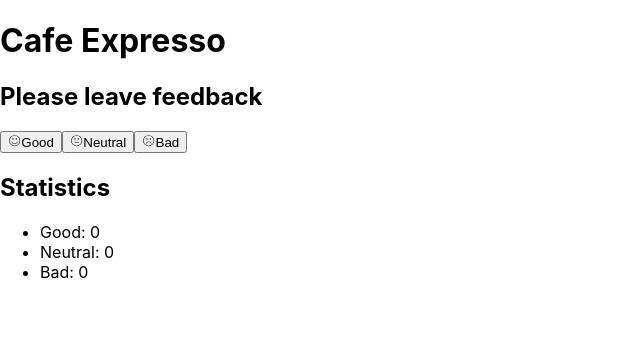
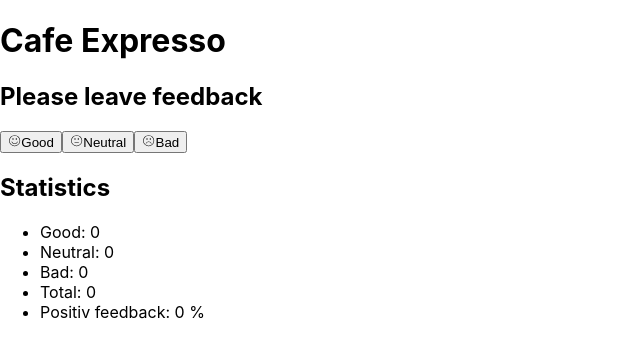
Before and after one commit to InnaAnatoliivna/goit-react-hw-02-feedback, a React (Create React App) app: page / in a window 1280 px wide. Shown: the top 358 px of the page, without its empty margins (0-640 px from the left). Built offline with nearby package versions, Linux system fonts and the light colour scheme.

Commit message:
added functionality

```diff
--- a/src/components/App.jsx
+++ b/src/components/App.jsx
@@ -1,7 +1,8 @@
 import { Component } from 'react';
-import Head from 'components/title/head'
-import Feedback from 'components/feedback/feedback'
-import Statistics from 'components/statistics/statistics'
+import Head from 'components/title/head';
+import FeedbackOptions from 'components/feedback/feedback';
+import Statistics from 'components/statistics/statistics';
+import Section from 'components/title/titleFeedback';
 
 
 export class App extends Component {
@@ -11,10 +12,31 @@ export class App extends Component {
     bad: 0
   }
 
+  onBtnOptions = (evt) => {
+    if (evt.target.textContent === 'Good') {
+      this.setState(({ good }) => ({ good: good + 1 }))
+    } else if (evt.target.textContent === 'Neutral') {
+      this.setState(({ neutral }) => ({ neutral: neutral + 1 }))
+    } else if (evt.target.textContent === 'Bad') {
+      this.setState(({ bad }) => ({ bad: bad + 1 }))
+    }
+  };
+
+  countTotalFeedback = ({ good, neutral, bad }) => {
+    return good + neutral + bad;
+  }
+
+  countPositiveFeedbackPercentage = (total) => {
+    const { good } = this.state;
+    if (total !== 0) {
+      return Math.round((good / total) * 100)
+    }
+  }
+
   render() {
-
     const { good, neutral, bad } = this.state;
-    // console.log(this.state)
+    const total = this.countTotalFeedback(this.state);
+    const positiveFeedbackPercentage = this.countPositiveFeedbackPercentage(total)
 
     return (
       <div>
@@ -22,19 +44,23 @@ export class App extends Component {
           pageTitle='Cafe Expresso'
         />
 
-        <Feedback
-          fbTitle='Please leave feedback'
+        <Section fbTitle='Please leave feedback'>
+          <FeedbackOptions
+            onLeaveFeedback={this.onBtnOptions}
           />
+        </Section>
 
+        <Section fbTitle='Statistics'>
           <Statistics
-          fbTitle='Statistics'
             good={good}
             neutral={neutral}
             bad={bad}
+            total={total}
+            positivOption={positiveFeedbackPercentage}
           />
+        </Section>
+
       </div>
     );
   }
-};
-
-// react homework
+}
--- a/src/components/feedback/feedback.jsx
+++ b/src/components/feedback/feedback.jsx
@@ -1,17 +1,16 @@
-import TitleFeedback from 'components/title/titleFeedback';
+// import TitleFeedback from 'components/title/titleFeedback';
 import { CiFaceFrown, CiFaceMeh, CiFaceSmile } from 'react-icons/ci';
 
-const Feedback = ({ fbTitle }) => {
+const FeedbackOptions = ({ fbTitle, onLeaveFeedback, option }) => {
     return (
         <>
-            <TitleFeedback fbTitle={fbTitle} />
             <div>
-                <button type="button"><CiFaceSmile />Good</button>
-                <button type="button"><CiFaceMeh />Neutral</button>
-                <button type="button"><CiFaceFrown />Bad</button>
+                <button type="button" onClick={onLeaveFeedback}><CiFaceSmile />Good</button>
+                <button type="button" onClick={onLeaveFeedback}><CiFaceMeh />Neutral</button>
+                <button type="button" onClick={onLeaveFeedback}><CiFaceFrown />Bad</button>
             </div>
         </>
     )
 }
 
-export default Feedback;
+export default FeedbackOptions;
--- a/src/components/statistics/statistics.jsx
+++ b/src/components/statistics/statistics.jsx
@@ -1,13 +1,15 @@
-import TitleFeedback from 'components/title/titleFeedback';
+// import TitleFeedback from 'components/title/titleFeedback';
 
-const Statistics = ({ fbTitle, good, neutral, bad }) => {
+const Statistics = ({ fbTitle, good, neutral, bad, total = 0, positivOption = 0 }) => {
     return (
         <div>
-            <TitleFeedback fbTitle={fbTitle} />
             <ul>
                 <li>Good: {good}</li>
                 <li>Neutral: {neutral}</li>
                 <li>Bad: {bad}</li>
+                <li>Total: {total}</li>
+                <li>Positiv feedback: {positivOption} %</li>
+
             </ul>
 
         </div>
--- a/src/components/title/titleFeedback.jsx
+++ b/src/components/title/titleFeedback.jsx
@@ -1,7 +1,11 @@
-const TitleFeedback = ({ fbTitle }) => {
+
+
+const Section = ({ fbTitle, children }) => {
     return (
-        <h2>{fbTitle}</h2>
-    )
+        <>
+            <h2>{fbTitle}</h2>
+            {children}
+        </>)
 }
 
-export default TitleFeedback;
+export default Section;
```
Lines whose indentation alone changed are shown as unchanged.
